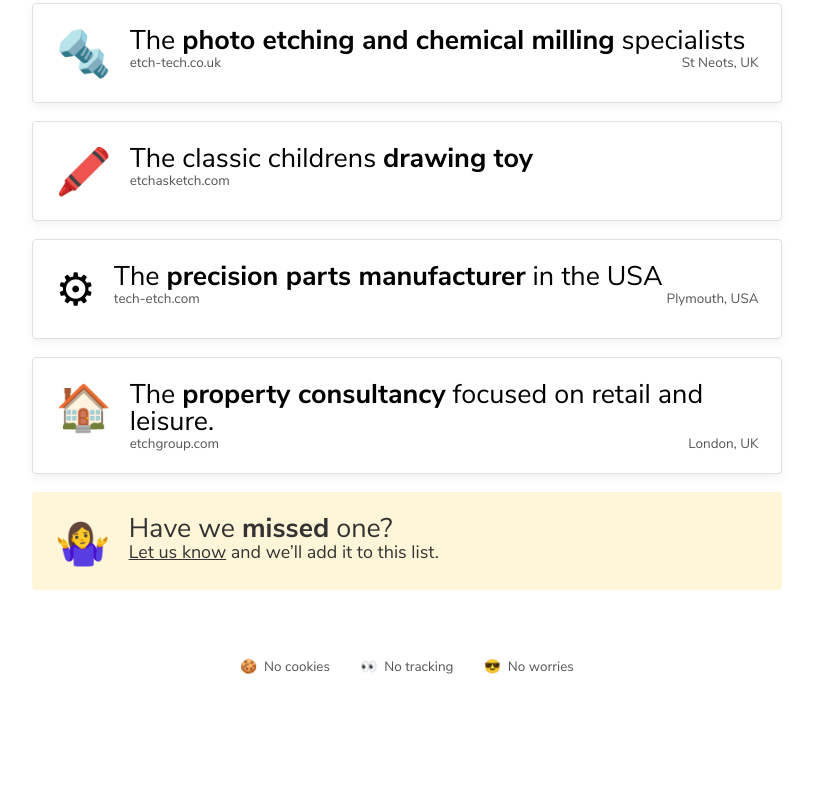
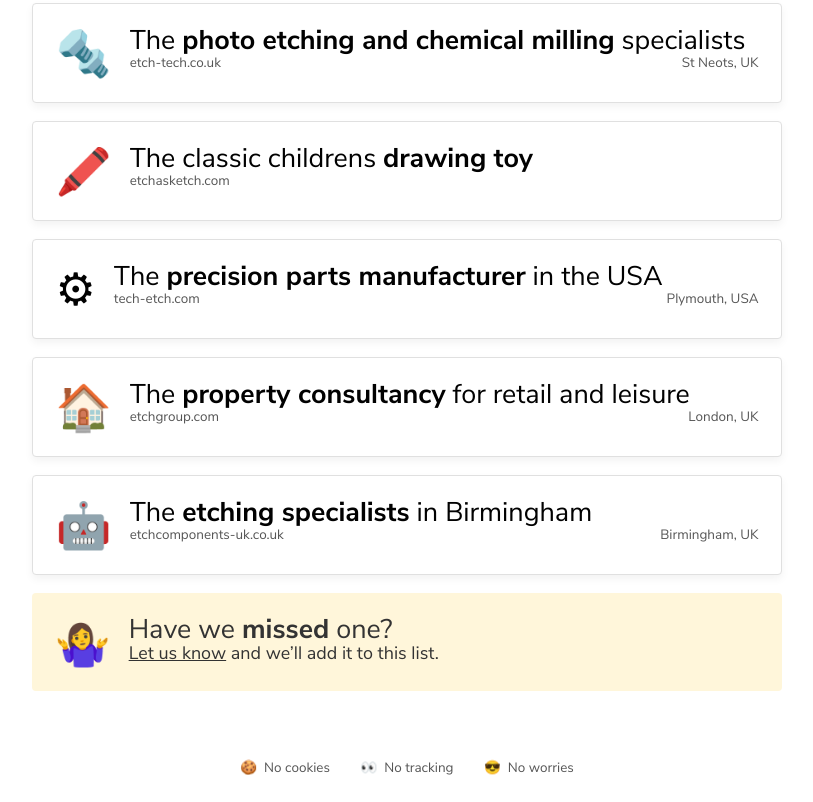
Before and after one commit to etchteam/etch-directory, a website: page index.html in a window 1280 px wide. Shown: the part 1642-2444 px from the top of the page, without its empty margins (233-1046 px from the left). Before the commit the page ends 2343 px from the top, so only its background shows below. Drawn offline with Linux system fonts and the light colour scheme.

Commit message:
feat: Add Etch compnents

```diff
--- a/index.html
+++ b/index.html
@@ -523,11 +523,27 @@
               </div>
               <div class="card__content">
                 <h2 class="card__title">
-                  The <b>property consultancy</b> focused on retail and leisure.
+                  The <b>property consultancy</b> for retail and leisure
                 </h2>
                 <div class="card__meta">
                   <div class="card__meta-domain">etchgroup.com</div>
                   <div class="card__meta-location">London, UK</div>
+                </div>
+              </div>
+            </a>
+          </li>
+          <li>
+            <a class="card" href="http://etchcomponents-uk.co.uk/" target="_blank" rel="noopener noreferrer">
+              <div class="card__icon">
+                <span role="img" class="emoji">🤖</span>
+              </div>
+              <div class="card__content">
+                <h2 class="card__title">
+                  The <b>etching specialists</b> in Birmingham
+                </h2>
+                <div class="card__meta">
+                  <div class="card__meta-domain">etchcomponents-uk.co.uk</div>
+                  <div class="card__meta-location">Birmingham, UK</div>
                 </div>
               </div>
             </a>
```
